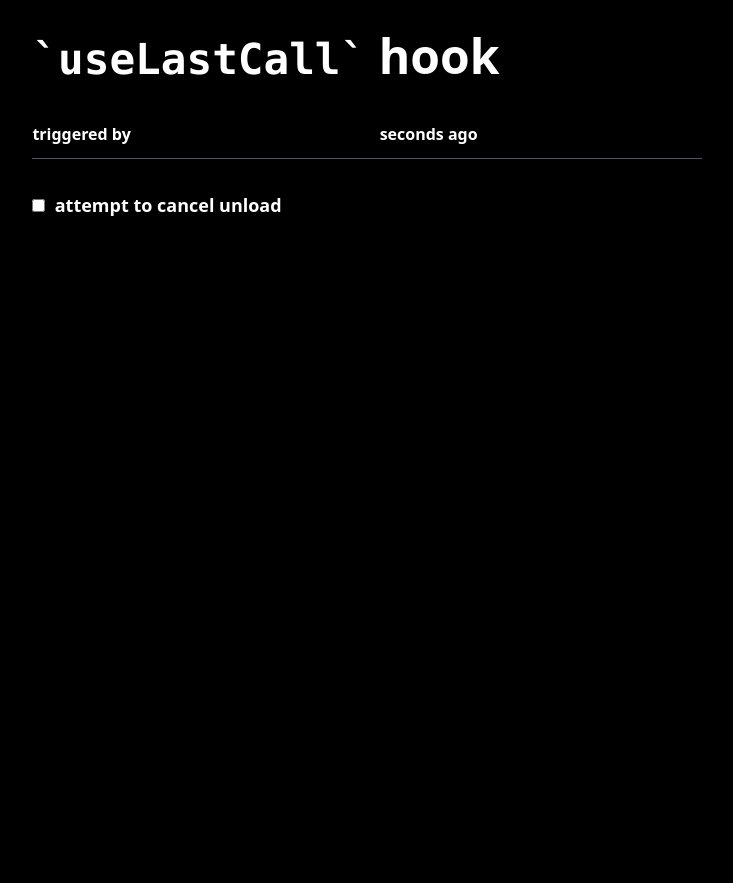
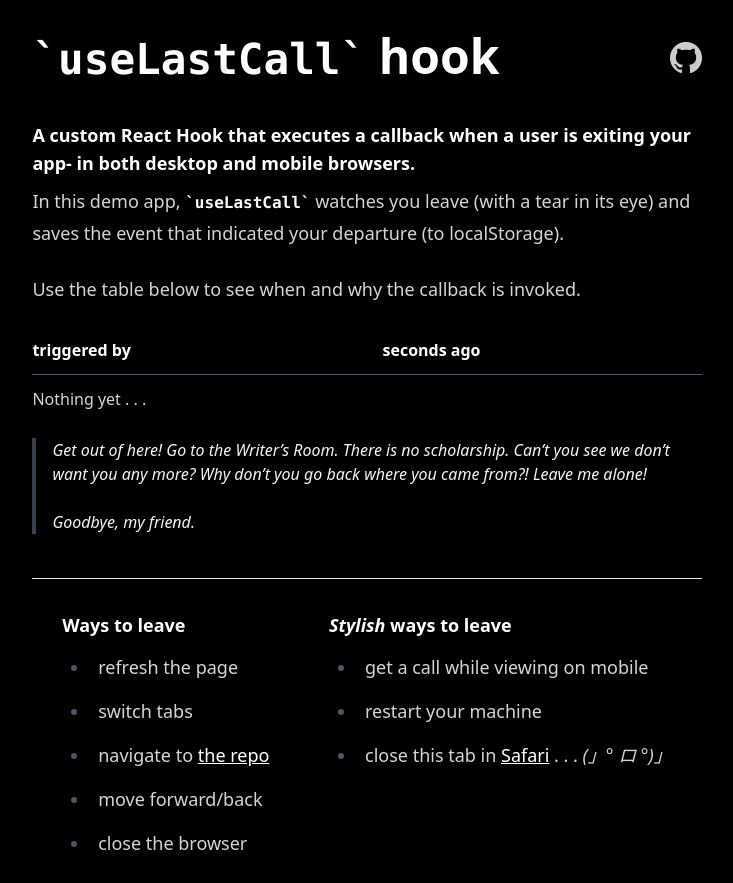
Before and after one commit to julesferreira/use-last-call, a React (Create React App) app: page / in a window 1280 px wide. Shown: the whole page, without its empty margins (273-1006 px from the left). Before the commit the page ends 800 px from the top, so only its background shows below. Built offline with nearby package versions, Linux system fonts and the light colour scheme.

Commit message:
make demo app more useful
- add hook description
- explain demo callback behavior
- suggest manual test cases
- provide links between app and gh
- allow clearing of past events

```diff
--- a/src/App.tsx
+++ b/src/App.tsx
@@ -1,5 +1,6 @@
 import { useEffect, useState } from "react";
 import { useLastCall } from "./useLastCall";
+import gh from "./gh32.png";
 
 function cancelUnload(e: BeforeUnloadEvent) {
   e.preventDefault();
@@ -8,7 +9,7 @@ function cancelUnload(e: BeforeUnloadEvent) {
 
 type EventList = [string, number][];
 type PushEvent = (e: Event) => void;
-function useEventLogger(): [EventList, PushEvent] {
+function useEventLogger(): [EventList, PushEvent, () => void] {
   const [events, setEvents] = useState<EventList>(() => {
     try {
       const item = localStorage.getItem("useLastCall");
@@ -27,11 +28,15 @@ function useEventLogger(): [EventList, PushEvent] {
     });
   };
 
+  const clearEvents = () => {
+    setEvents([]);
+  };
+
   useEffect(() => {
     localStorage.setItem("useLastCall", JSON.stringify(events));
   }, [events]);
 
-  return [events, pushEvent];
+  return [events, pushEvent, clearEvents];
 }
 
 function App() {
@@ -39,7 +44,7 @@ function App() {
     pushEvent(e);
     setNow(Date.now());
   });
-  const [events, pushEvent] = useEventLogger();
+  const [events, pushEvent, clearEvents] = useEventLogger();
 
   const [now, setNow] = useState(Date.now());
   const [unloadCanceled, setUnloadCanceled] = useState(false);
@@ -57,10 +62,33 @@ function App() {
   }, [unloadCanceled]);
 
   return (
-    <div className="mt-8 prose prose-invert mx-auto lg:prose-lg">
-      <h1>
+    <div className="mx-auto mt-8 prose prose-invert lg:prose-lg">
+      <h1 className="flex items-baseline justify-between">
+        <span>
           <code>useLastCall</code> hook
+        </span>
+        <a
+          href="https://github.com/julesferreira/use-last-call"
+          title="View on GitHub"
+        >
+          <img
+            alt="View on GitHub"
+            className="opacity-80 hover:opacity-100"
+            src={gh}
+            style={{ margin: 0 }}
+          />
+        </a>
       </h1>
+      <h4>
+        A custom React Hook that executes a callback when a user is exiting your
+        app- in both desktop and mobile browsers.
+      </h4>
+      <p>
+        In this demo app, <code>useLastCall</code> watches you leave (with a
+        tear in its eye) and saves the event that indicated your departure (to
+        localStorage).
+      </p>
+      <p>Use the table below to see when and why the callback is invoked.</p>
       <table>
         <thead>
           <tr>
@@ -69,6 +97,21 @@ function App() {
           </tr>
         </thead>
         <tbody>
+          {events.length < 1 && (
+            <tr>
+              <td colSpan={2}>
+                Nothing yet . . .
+                <blockquote style={{ marginBottom: 0 }}>
+                  Get out of here! Go to the Writer’s Room. There is no
+                  scholarship. Can’t you see we don’t want you any more? Why
+                  don’t you go back where you came from?! Leave me alone!
+                  <br />
+                  <br />
+                  Goodbye, my friend.
+                </blockquote>
+              </td>
+            </tr>
+          )}
           {events.map(([e, t]) => (
             <tr key={e + t}>
               <td>
@@ -79,16 +122,61 @@ function App() {
           ))}
         </tbody>
       </table>
-      <h4>
+      {events.length > 0 && (
+        <div className="flex items-center justify-between">
           <label>
             <input
               type="checkbox"
               checked={unloadCanceled}
               onChange={() => setUnloadCanceled((prev) => !prev)}
-          />
-          &nbsp; attempt to cancel unload
+            />{" "}
+            simulate a third-party attempt to cancel unload
           </label>
+          <button
+            className="px-3 py-2 border border-white/20 hover:border-white/40 hover:text-white"
+            type="reset"
+            onClick={() => {
+              setUnloadCanceled(false);
+              clearEvents();
+            }}
+          >
+            clear
+          </button>
+        </div>
+      )}
+      <div className="flex justify-around mt-4 border-t">
+        <div>
+          <h4>Ways to leave</h4>
+          <ul>
+            <li>refresh the page</li>
+            <li>switch tabs</li>
+            <li>
+              navigate to{" "}
+              <a href="https://github.com/julesferreira/use-last-call">
+                the repo
+              </a>
+            </li>
+            <li>move forward/back</li>
+            <li>close the browser</li>
+          </ul>
+        </div>
+        <div>
+          <h4>
+            <em>Stylish</em> ways to leave
           </h4>
+          <ul>
+            <li>get a call while viewing on mobile</li>
+            <li>restart your machine</li>
+            <li>
+              close this tab in{" "}
+              <a href="https://bugs.webkit.org/buglist.cgi?quicksearch=151610%20194897">
+                Safari
+              </a>{" "}
+              . . . <em>(」° ロ °)」</em>
+            </li>
+          </ul>
+        </div>
+      </div>
     </div>
   );
 }
```
Also changed, not shown: src/gh32.png (added), 1 other file (tests, documents, lock files or other folders). Lines whose indentation alone changed are shown as unchanged.
